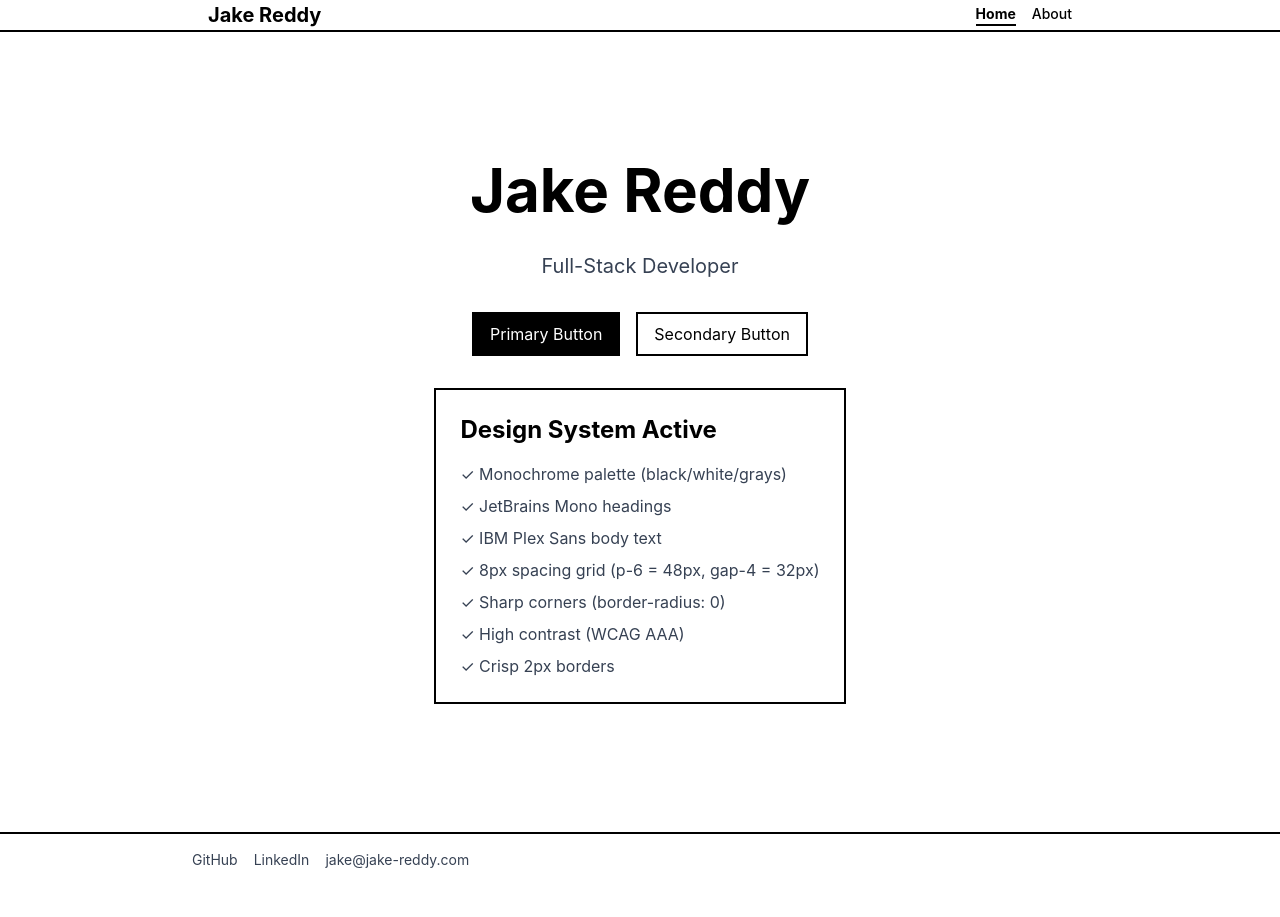
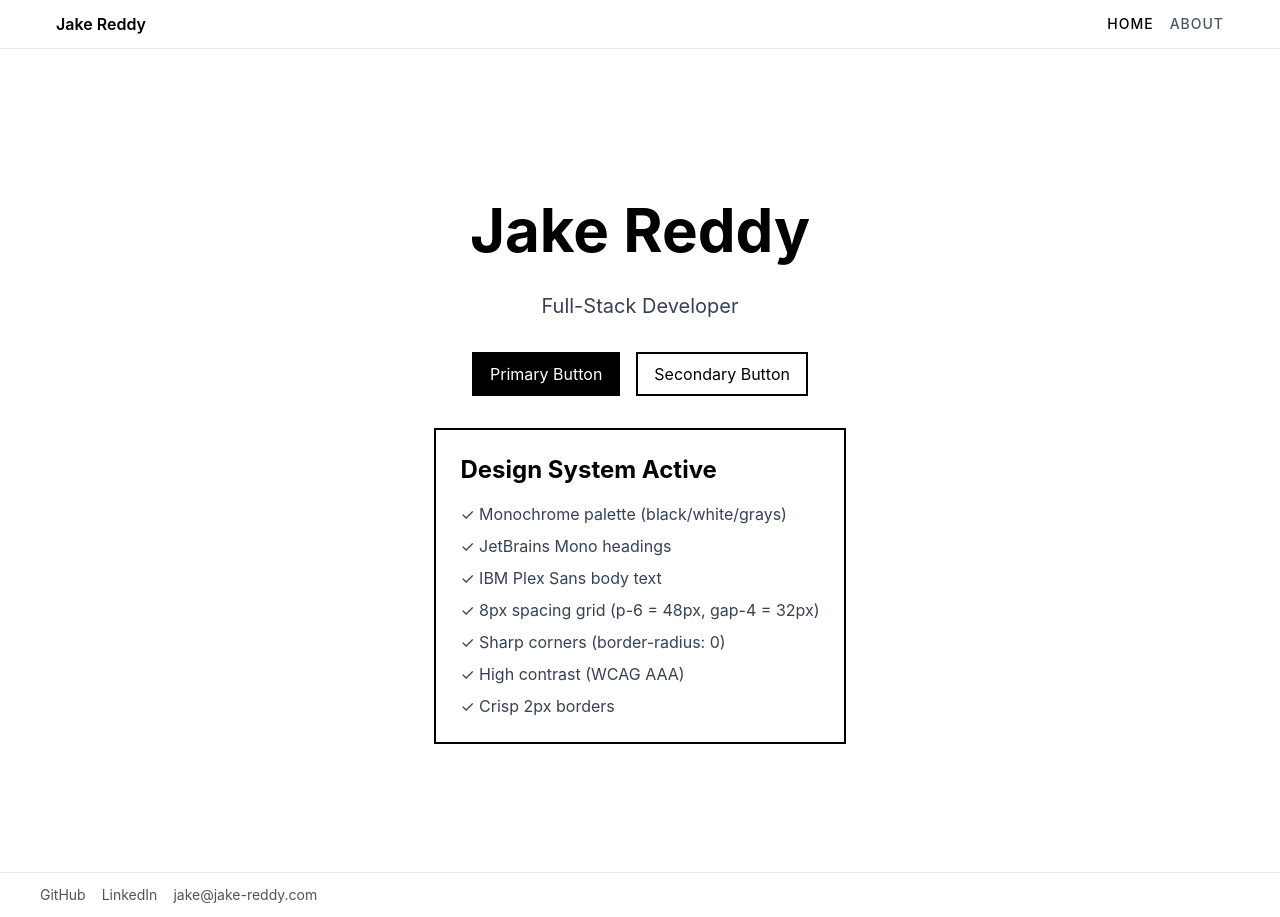
Before and after one commit to Serathian/jake-reddy.com, an Astro site: page / in a window 1280 px wide. Before the commit the page ends 886 px from the top, so only its background shows below. Built offline with nearby package versions, Linux system fonts and the light colour scheme; Astro itself is replaced by a stand-in of ours.

Commit message:
fix(design-system): align Header, Footer, and BaseLayout with design system spec
- Header: 1px border-gray-200 (was 2px black), backdrop-blur, max-w-[1200px]
  (was 896px), nav links uppercase + tracking-[1px] + text-gray-600 (was black),
  active state color-only (was bold+underline), cursor-pointer on all links
- Footer: 1px border-gray-200 (was 2px black), text-gray-600, cursor-pointer
- BaseLayout: pt-[72px] to match updated header height
- CLAUDE.md: add design system reading instructions for all future executors

Co-Authored-By: Claude Sonnet 4.6 <noreply@anthropic.com>

```diff
--- /dev/null
+++ b/CLAUDE.md
@@ -0,0 +1,22 @@
+# Project Instructions
+
+## Design System
+
+**Before building any UI component or page, read the design system:**
+
+- `design-system/nordic-developer-portfolio/MASTER.md` — global rules (colors, typography, spacing, components, anti-patterns)
+- `design-system/nordic-developer-portfolio/pages/[page-name].md` — page-specific overrides (if the file exists, it takes precedence over MASTER.md)
+
+Follow the design system exactly. Do not invent spacing, colors, border widths, or component patterns — derive them from these files.
+
+### Key rules (summary — read the full files for details)
+
+- **Colors:** Nordic monochrome palette. Nav links use `--color-secondary` (`#595959`). Borders use `--color-border` (`#E5E5E5`). One accent color (`#0052CC`) used sparingly.
+- **Typography:** JetBrains Mono for headings/display (`font-display`), IBM Plex Sans for body (`font-body`). Follow the 1.25 type scale.
+- **Spacing:** 8px base unit. `--spacing-N = N × 8px`. Use consistently — no ad-hoc values.
+- **Borders:** `1px` default (`--border-thin`), `2px` for emphasis (`--border-medium`). Color `#E5E5E5` for dividers, `#000000` for strong emphasis only. Sharp corners (`border-radius: 0`).
+- **Nav header:** `border-bottom: 1px solid #E5E5E5`, `background: rgba(255,255,255,0.98)` + `backdrop-filter: blur(8px)`, `max-width: 1200px`, nav links uppercase + `letter-spacing: 1px`.
+- **Shadows:** Prefer borders. Shadows only when elevation is critical.
+- **Cursor:** Always `cursor-pointer` on interactive elements.
+- **Motion:** Transitions 200–300ms. Always respect `prefers-reduced-motion`.
+- **Anti-patterns:** No rounded corners, no gradients, no emojis as icons, no heavy shadows, no centered body text.
--- a/src/components/layout/Footer.astro
+++ b/src/components/layout/Footer.astro
@@ -1,25 +1,25 @@
 ---
 ---
-<footer class="border-t-2 border-black py-4 px-4">
-  <div class="max-w-4xl mx-auto flex items-center gap-4">
+<footer class="border-t border-gray-200 py-3 px-4">
+  <div class="max-w-[1200px] mx-auto flex items-center gap-4">
     <!-- TODO: verify handle -->
     <a
       href="https://github.com/jareddy"
       target="_blank"
       rel="noopener noreferrer"
-      class="font-body text-sm text-gray-700 hover:text-black transition-colors"
+      class="font-body text-sm text-gray-600 hover:text-black transition-colors cursor-pointer"
     >GitHub</a>
     <!-- TODO: verify profile URL -->
     <a
       href="https://linkedin.com/in/jareddy"
       target="_blank"
       rel="noopener noreferrer"
-      class="font-body text-sm text-gray-700 hover:text-black transition-colors"
+      class="font-body text-sm text-gray-600 hover:text-black transition-colors cursor-pointer"
     >LinkedIn</a>
     <!-- TODO: verify email -->
     <a
       href="mailto:jake@jake-reddy.com"
-      class="font-body text-sm text-gray-700 hover:text-black transition-colors"
+      class="font-body text-sm text-gray-600 hover:text-black transition-colors cursor-pointer"
     >jake@jake-reddy.com</a>
   </div>
 </footer>
--- a/src/components/layout/Header.astro
+++ b/src/components/layout/Header.astro
@@ -3,19 +3,19 @@ const { pathname } = Astro.url;
 const isHome = pathname === '/' || pathname === '';
 const isAbout = pathname === '/about' || pathname === '/about/';
 ---
-<header class="fixed top-0 left-0 right-0 z-50 h-8 bg-white border-b-2 border-black">
-  <nav class="max-w-4xl mx-auto px-4 h-full flex items-center justify-between">
-    <a href="/" class="font-display font-bold text-xl text-black hover:text-gray-700 transition-colors">Jake Reddy</a>
+<header class="fixed top-0 left-0 right-0 z-[1000] bg-white backdrop-blur border-b border-gray-200">
+  <nav class="max-w-[1200px] mx-auto px-4 py-3 flex items-center justify-between">
+    <a href="/" class="font-display text-base font-semibold text-black hover:opacity-70 transition-opacity cursor-pointer">Jake Reddy</a>
     <div class="flex gap-4">
       <a
         href="/"
         aria-current={isHome ? 'page' : undefined}
-        class="nav-link font-body text-sm font-medium text-black hover:text-gray-600 transition-colors"
+        class="nav-link font-body text-sm font-medium text-gray-600 hover:text-black uppercase tracking-[1px] transition-colors cursor-pointer"
       >Home</a>
       <a
         href="/about"
         aria-current={isAbout ? 'page' : undefined}
-        class="nav-link font-body text-sm font-medium text-black hover:text-gray-600 transition-colors"
+        class="nav-link font-body text-sm font-medium text-gray-600 hover:text-black uppercase tracking-[1px] transition-colors cursor-pointer"
       >About</a>
     </div>
   </nav>
@@ -23,7 +23,6 @@ const isAbout = pathname === '/about' || pathname === '/about/';
 
 <style>
   .nav-link[aria-current="page"] {
-    font-weight: 700;
-    border-bottom: 2px solid currentColor;
+    color: #000000;
   }
 </style>
--- a/src/layouts/BaseLayout.astro
+++ b/src/layouts/BaseLayout.astro
@@ -23,7 +23,7 @@ const { title, description } = Astro.props;
     <Font cssVariable="--font-jetbrains-mono" preload />
     <Font cssVariable="--font-ibm-plex-sans" preload />
   </head>
-  <body class="min-h-screen bg-white text-black flex flex-col pt-8">
+  <body class="min-h-screen bg-white text-black flex flex-col pt-[72px]">
     <Header />
     <slot />
     <Footer />
```
